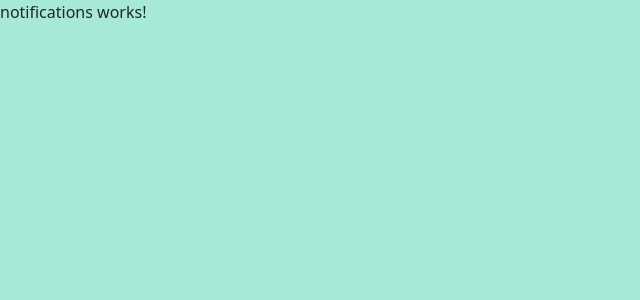
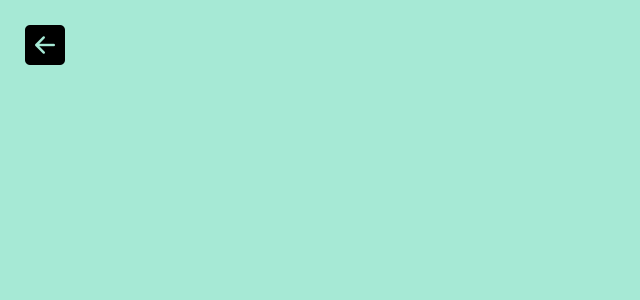
Before and after one commit to CelineAschwanden/magic-conch-shell, an Angular app: page /notifications in a window 1280 px wide. Shown: the top 300 px of the page, without its empty margins (0-640 px from the left). Built offline with nearby package versions, Linux system fonts and the light colour scheme.

Commit message:
Added return button

```diff
--- a/src/app/answer/answer.component.html
+++ b/src/app/answer/answer.component.html
@@ -1 +1,4 @@
-<p>answer works!</p>
+
+<a routerLink="/home">
+    <i class="bi bi-arrow-left-square-fill position-fixed back-arrow"></i>
+</a>
--- a/src/app/notifications/notifications.component.html
+++ b/src/app/notifications/notifications.component.html
@@ -1 +1,4 @@
-<p>notifications works!</p>
+
+<a routerLink="/home">
+    <i class="bi bi-arrow-left-square-fill position-fixed back-arrow"></i>
+</a>
--- a/src/app/question/question.component.html
+++ b/src/app/question/question.component.html
@@ -1 +1,4 @@
-<p>question works!</p>
+
+<a routerLink="/home">
+    <i class="bi bi-arrow-left-square-fill position-fixed back-arrow"></i>
+</a>
--- a/src/styles.scss
+++ b/src/styles.scss
@@ -8,3 +8,10 @@
     background-color: $teal-200;
     $enable-negative-margins: true;
 }
+
+.back-arrow {
+    top: 15px;
+    left: 25px;
+    font-size: 2.5rem;
+    color: black;
+}
```
